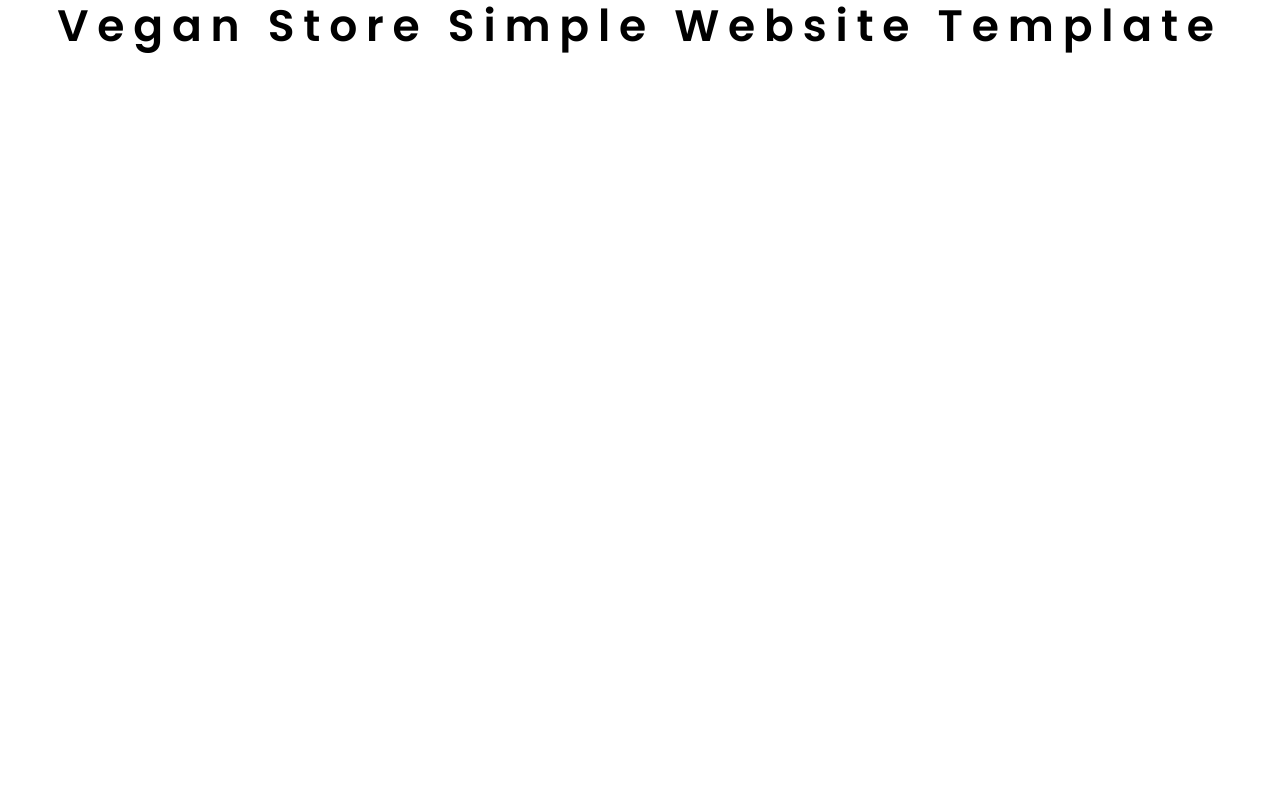
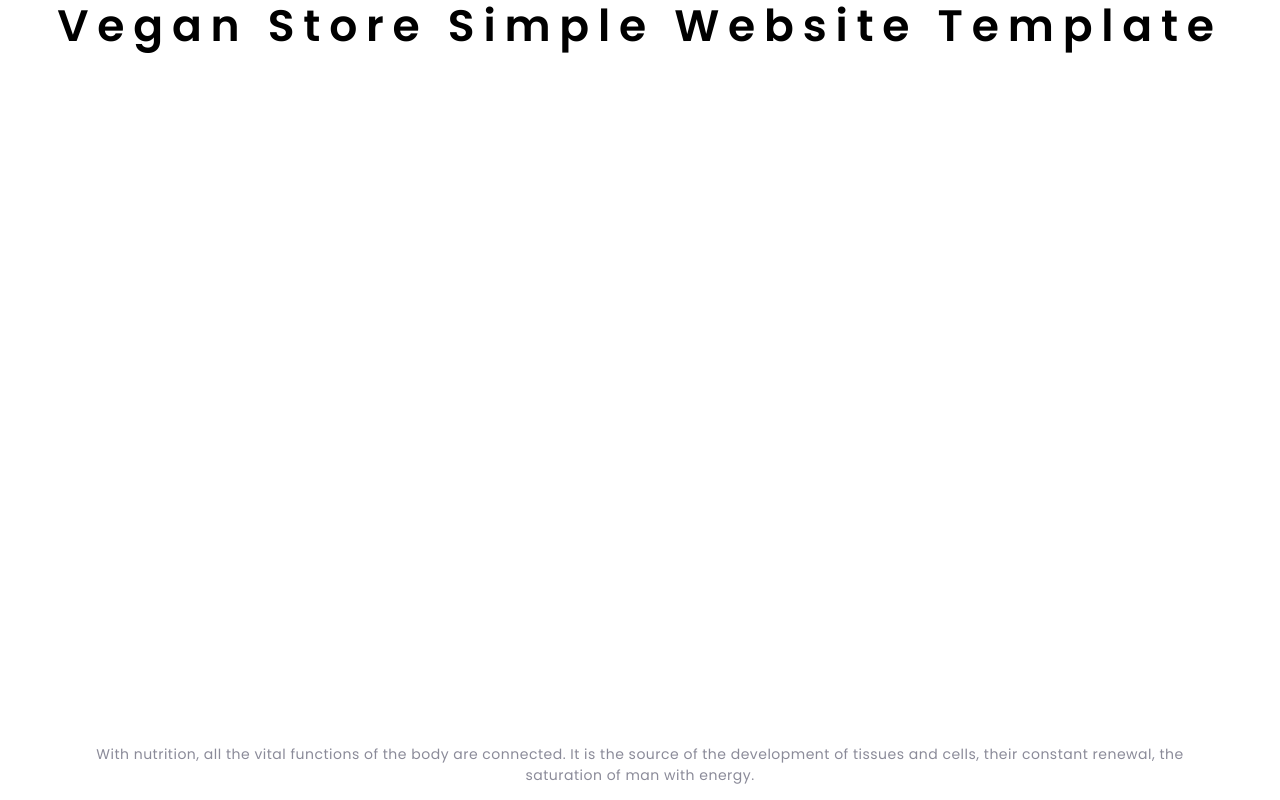
Before and after one commit to pardana/ucss, a plain HTML site: page index.html in a window 1280 px wide. Shown: the part 800-1600 px from the top of the page. Drawn offline with Linux system fonts and the light colour scheme.

Commit message:
update css

```diff
--- a/index.css
+++ b/index.css
@@ -105,7 +105,21 @@ section {
 }
 
 h1{
+  display: block;
+  font-size: 2em;
+  margin-block-start: 0.67em;
+  margin-block-end: 0.67em;
+  margin-inline-start: 0px;
+  margin-inline-end: 0px;
+  font-weight: bold;
+}
 
+p{
+  display: block;
+  margin-block-start: 1em;
+  margin-block-end: 1em;
+  margin-inline-start: 0px;
+  margin-inline-end: 0px;
 }
 
 #main-text-wrapper {
@@ -128,6 +142,17 @@ h1{
   margin: 0;
 }
 
+#main-text-wrapper p{
+  width: 100%;
+  max-width: 1100px;
+  font-size: 14px;
+  letter-spacing: 0.5px;
+  font-weight: 400;
+  color: #8b8b99;
+  text-align: center;
+  padding-top: 32px;
+}
+
 /*iPad Air*/
 @media (max-width: 900px) {
 }
--- a/index.html
+++ b/index.html
@@ -52,6 +52,7 @@
       <section id="landing-section">
         <div id="main-text-wrapper">
           <h1>Vegan Store Simple Website Template</h1>
+          <p>With nutrition, all the vital functions of the body are connected. It is the source of the development of tissues and cells, their constant renewal, the saturation of man with energy.</p>
         </div>
       </section>
     </main>
```
